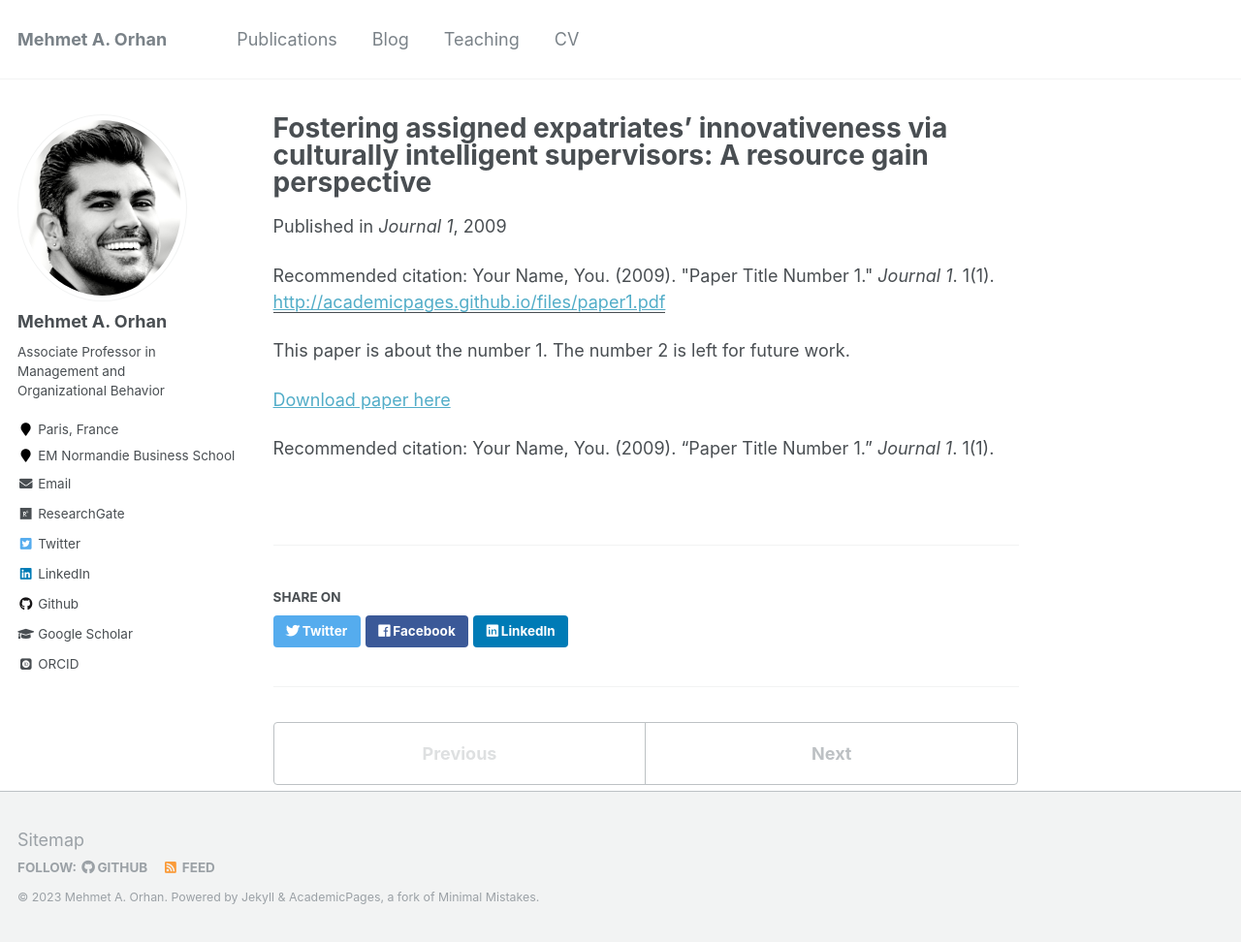
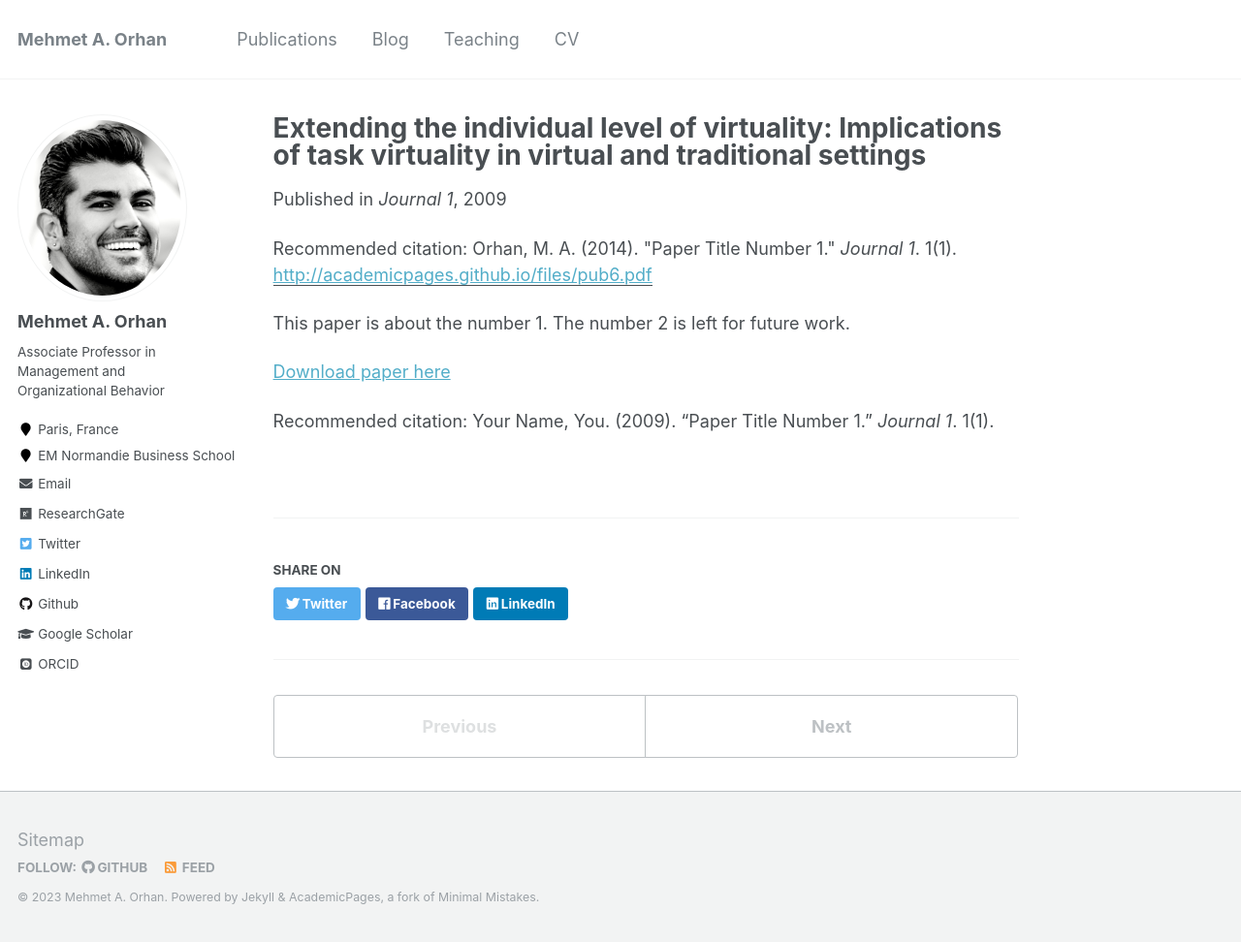
Before and after one commit to maorhan/maorhan.github.io, a Jekyll site: the page built from _publications/2009-10-01-paper-title-number-1.md, in a window 1280 px wide and 972 px high. Shown: the whole window at 97% size. Built offline with Jekyll 4.4.1, drawn with Linux system fonts in a browser that asks for light colours; some web fonts are replaced.

Commit message:
Update 2009-10-01-paper-title-number-1.md

```diff
--- a/_publications/2009-10-01-paper-title-number-1.md
+++ b/_publications/2009-10-01-paper-title-number-1.md
@@ -1,12 +1,12 @@
 ---
-title: "Fostering assigned expatriates’ innovativeness via culturally intelligent supervisors: A resource gain perspective"
+title: "Extending the individual level of virtuality: Implications of task virtuality in virtual and traditional settings"
 collection: publications
 permalink: /publication/2009-10-01-paper-title-number-1
 excerpt: 'This paper is about the number 1. The number 2 is left for future work.'
 date: 2009-10-01
 venue: 'Journal 1'
-paperurl: 'http://academicpages.github.io/files/paper1.pdf'
-citation: 'Your Name, You. (2009). &quot;Paper Title Number 1.&quot; <i>Journal 1</i>. 1(1).'
+paperurl: 'http://academicpages.github.io/files/pub6.pdf'
+citation: 'Orhan, M. A. (2014). &quot;Paper Title Number 1.&quot; <i>Journal 1</i>. 1(1).'
 ---
 This paper is about the number 1. The number 2 is left for future work.
 
```
